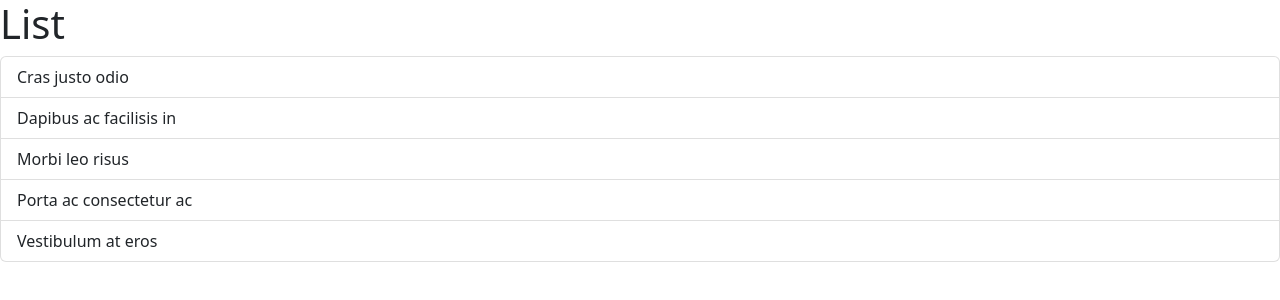
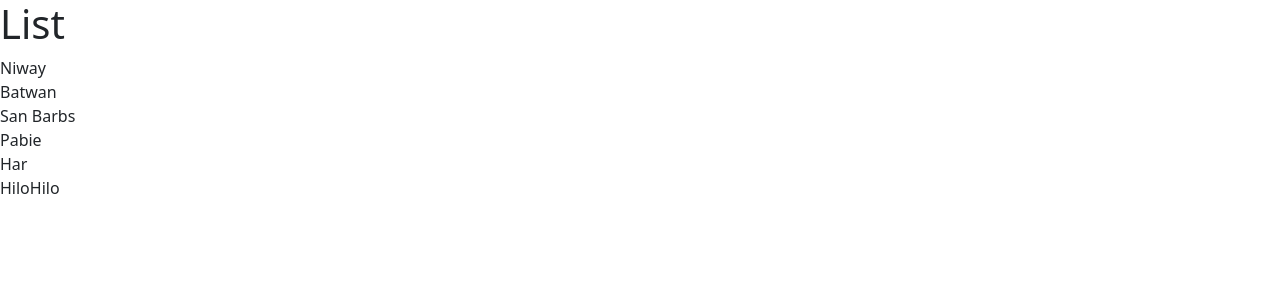
Before and after one commit to DefinitelyNotMai/react-app, a React (Vite) app: page / in a window 1280 px wide. Shown: the top 300 px of the page. Built offline with nearby package versions, Linux system fonts and the light colour scheme.

Commit message:
Dynamically render list.

```diff
--- a/src/components/ListGroup.tsx
+++ b/src/components/ListGroup.tsx
@@ -1,13 +1,12 @@
 function ListGroup() {
+  const items = ['Niway', 'Batwan', 'San Barbs', 'Pabie', 'Har', 'HiloHilo'];
   return (
     <>
       <h1>List</h1>
       <ul className="list-group">
-        <li className="list-group-item">Cras justo odio</li>
-        <li className="list-group-item">Dapibus ac facilisis in</li>
-        <li className="list-group-item">Morbi leo risus</li>
-        <li className="list-group-item">Porta ac consectetur ac</li>
-        <li className="list-group-item">Vestibulum at eros</li>
+        {items.map((item) => (
+          <li key={item}>{item}</li>
+        ))}
       </ul>
     </>
   );
```
